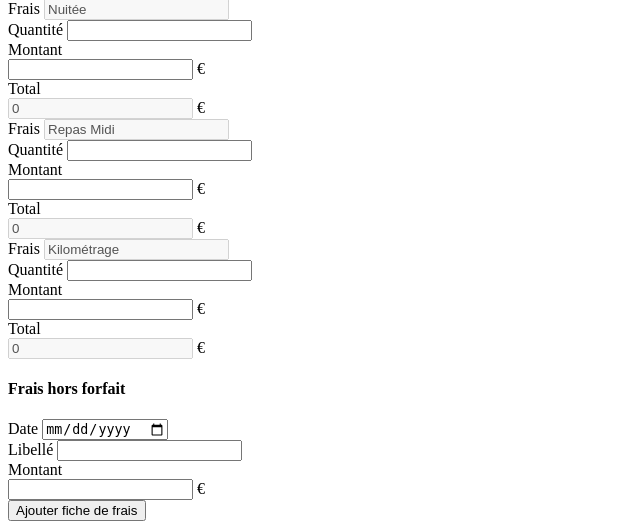
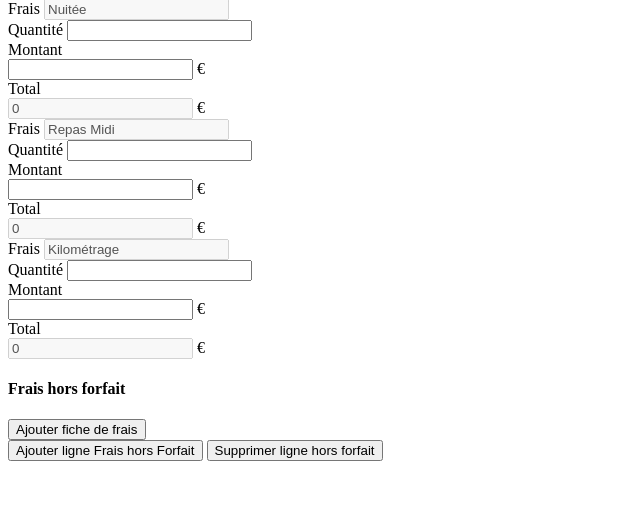
Before and after one commit to Christmann-Julian/appli-frais, a PHP site: template views/expense/add.php in a window 1280 px wide. Shown: the part 596-1125 px from the top of the page, without its empty margins (0-640 px from the left). After the commit the page ends 1057 px from the top, so only its background shows below. Run offline with PHP 8.4, Linux system fonts and the light colour scheme; the template is opened without the code that fills it, so the values that code supplies are empty; the visitor is signed in with stand-in values (Sample User, id 1).

Commit message:
amélioration front-end expense

```diff
--- a/assets/css/style.css
+++ b/assets/css/style.css
@@ -189,4 +189,9 @@ a {
 	.body-pd {
 		padding-left: calc(var(--nav-width) + 188px)
 	}
+
+	.flex-right-col{
+		display: flex;
+		justify-content: end;
+	}
 }
--- a/views/expense/add.php
+++ b/views/expense/add.php
@@ -107,24 +107,20 @@ $javascript=[
                 </div>
             </div>
         </div>
-        <h4>Frais hors forfait</h4>
+        <div class="row mb-3 mt-3">
+            <h4>Frais hors forfait</h4>
+        </div>
+        <div id="containerHF">
+            <!-- ligne de frais hors forfait -->
+        </div>
         <div class="row">
-            <div class="col-md-4 col-sm-12 mb-3">
-                <label for="fhdate1" class="form-label">Date</label>
-                <input name="fhdate1" id="fhdate1" class="form-control" type="date" required>
+            <div class="col-md-6 col-sm-12">
+                <button type="submit" class="btn btn-primary mb-2">Ajouter fiche de frais</button>
             </div>
-            <div class="col-md-4 col-sm-12 mb-3">
-                <label for="fhlib1" class="form-label">Libellé</label>
-                <input name="fhlib1" type="text" class="form-control" id="fhlib1" required>
-            </div>
-            <div class="col-md-4 col-sm-12 mb-3">
-                <label for="fhM1" class="form-label">Montant</label>
-                <div class="input-group">
-                    <input name="fhM1" type="number" class="form-control" id="fhM1" min="0" step="0.01" required>
-                    <span class="input-group-text">€</span>
-                </div>
+            <div class="col-md-6 col-sm-12 flex-right-col">
+                <button class="btn btn-primary me-2 mb-2" onclick="addHf()">Ajouter ligne Frais hors Forfait</button>
+                <button class="btn btn-danger mb-2" onclick="deleteHf()">Supprimer ligne hors forfait</button>
             </div>
         </div>
-        <button type="submit" class="btn btn-primary">Ajouter fiche de frais</button>
     </form>
 </div>
--- a/views/expense/index.php
+++ b/views/expense/index.php
@@ -35,10 +35,10 @@ $javascript=[
 </div>
 <div class="height-100">
     <div class="row pt-2">
-        <div class="col-md-7 col-sm-12">
+        <div class="col-md-6 col-sm-12">
             <h4>Mes frais</h4>
         </div>
-        <div class="col-md-5 col-sm-12">
+        <div class="col-md-6 col-sm-12 flex-right-col">
             <form action="#" method="post">
                 <div class="row">
                     <div class="col-md-6 col-sm-12 mb-3">
```
Also changed, not shown: assets/js/form.js (+43 -0 lines).
